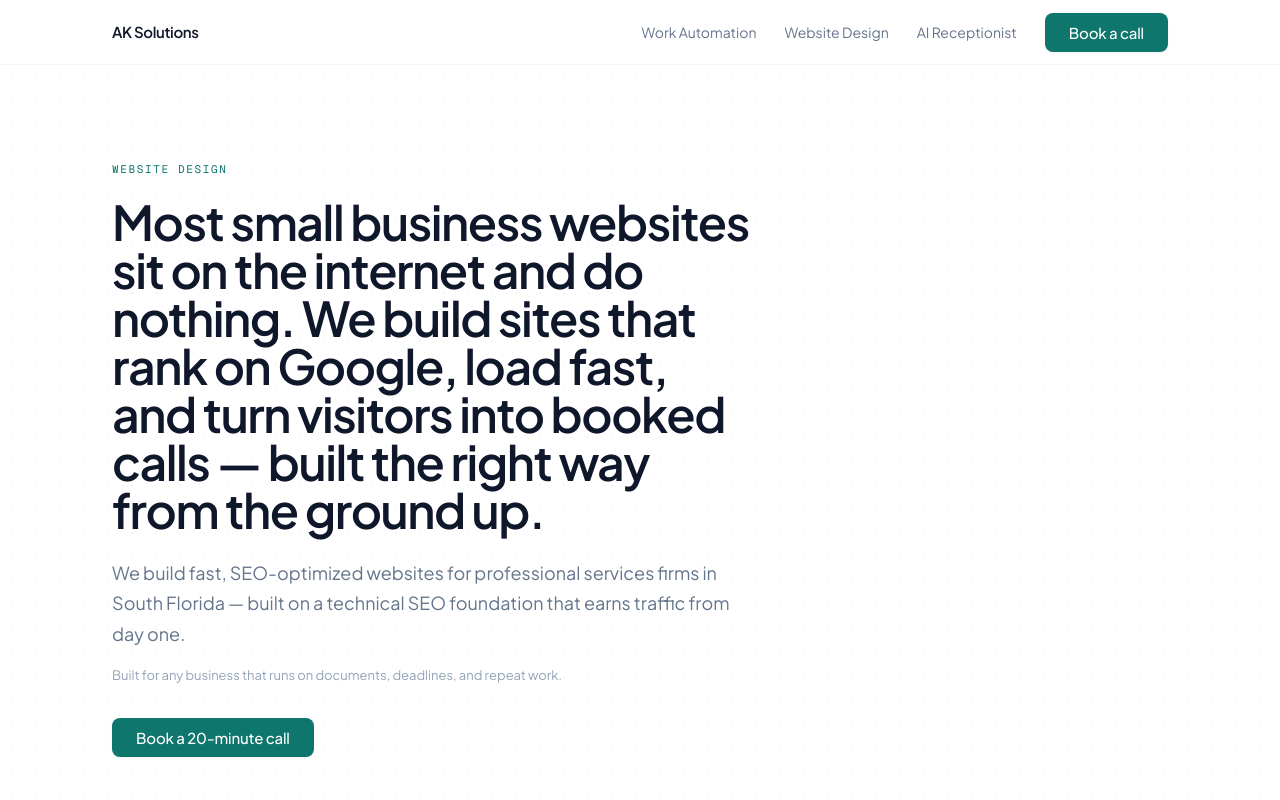
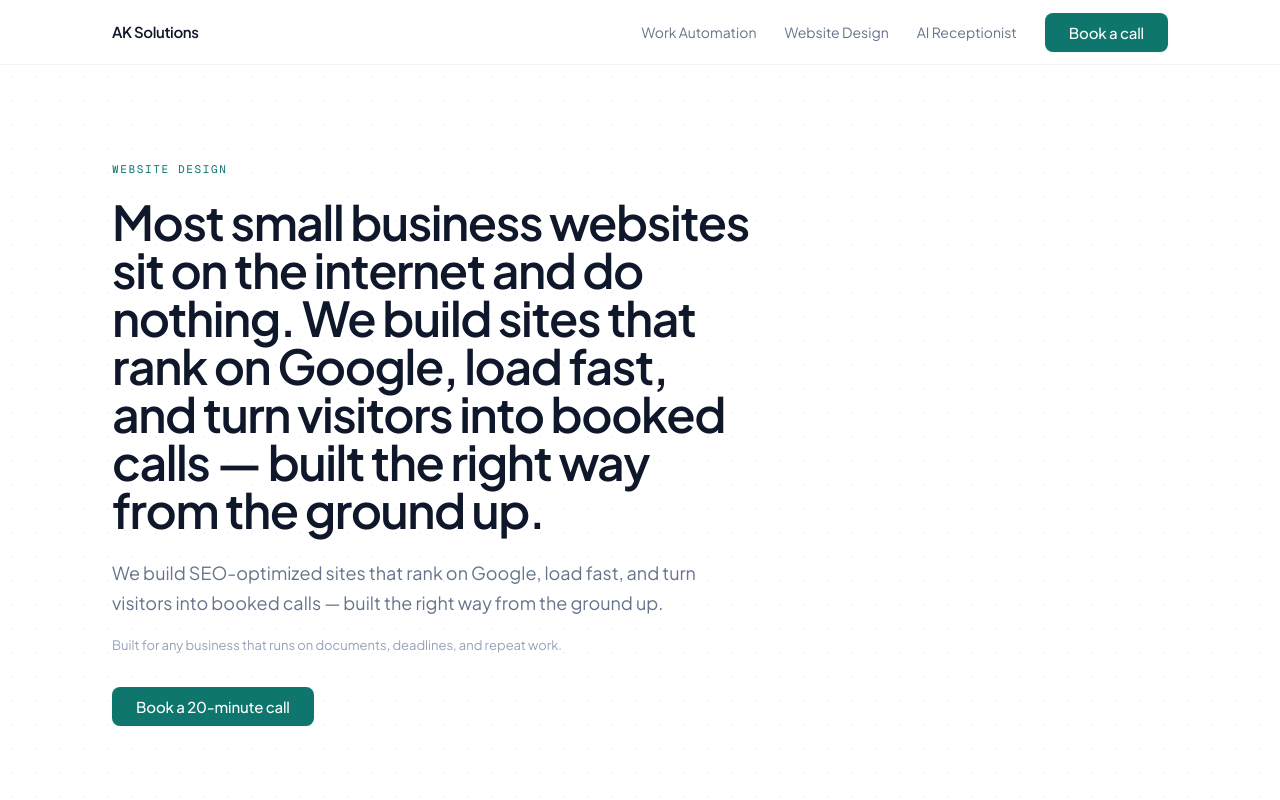
Before and after one commit to alexkahn555-lab/AK-Solutions, a Next.js app: page /website-design in a window 1280 px wide. Shown: the top 800 px of the page. Built offline with nearby package versions, Linux system fonts and the light colour scheme.

Commit message:
Add SEO to website design subheadline

```diff
--- a/app/website-design/page.tsx
+++ b/app/website-design/page.tsx
@@ -72,7 +72,7 @@ export default function WebsiteDesign() {
               </Reveal>
               <Reveal delay={240}>
                 <p className="mb-4 max-w-[52ch] text-lg leading-[1.7] text-slate-500">
-                  We build fast, SEO-optimized websites for professional services firms in South Florida &mdash; built on a technical SEO foundation that earns traffic from day one.
+                  We build SEO-optimized sites that rank on Google, load fast, and turn visitors into booked calls &mdash; built the right way from the ground up.
                 </p>
               </Reveal>
               <Reveal delay={300}>
```
